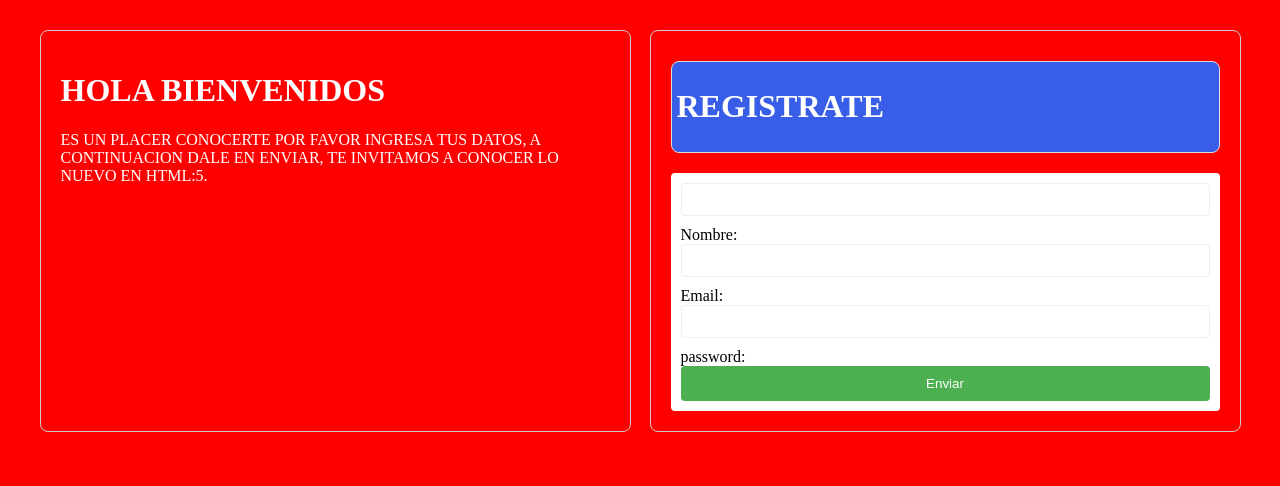
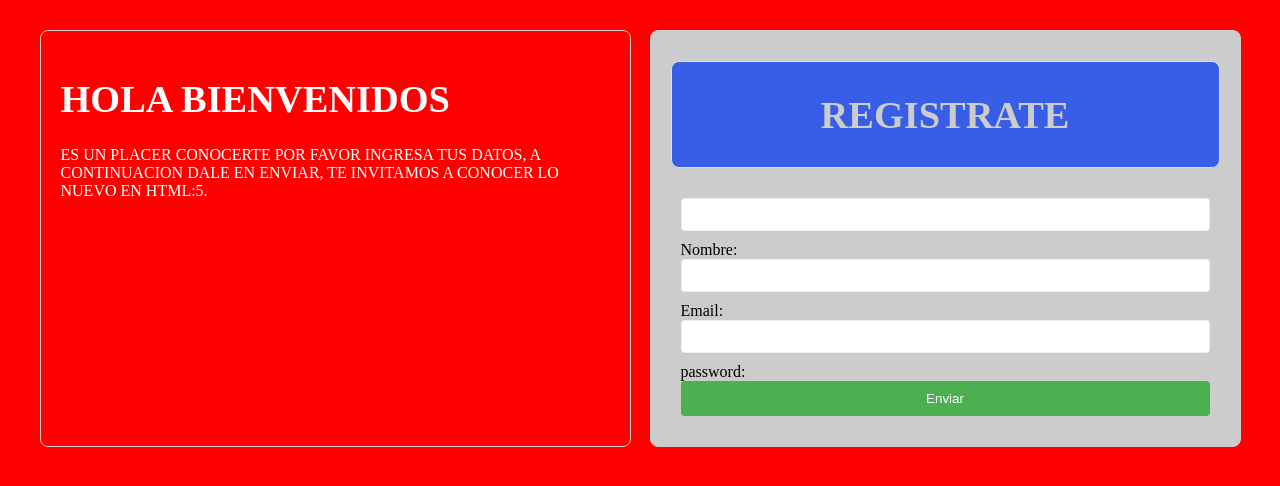
Before and after one commit to cleverman79/web, a plain HTML site: page index.html in a window 1280 px wide. Drawn offline with Linux system fonts and the light colour scheme.

Commit message:
pagina web corregida

```diff
--- a/index.html
+++ b/index.html
@@ -10,18 +10,12 @@
             padding: 10px;
             background-color: red;
             color: white;
+            display: flex;
+            justify-content: space-around;
+            padding: 20px;
 
         }
 
-
-
-
-
-        body {
-            display: flex;
-            justify-content: space-around;
-            padding: 20px;
-        }
 
         .column1 {
             width: 45%;
@@ -30,10 +24,13 @@
             border-radius: 8px;
         }
         .column2 {
+
             width: 45%;
             padding: 20px;
             border: 1px solid #ccc;
             border-radius: 8px;
+            color: black;
+            background-color: #ccc;
         }
 
         .card {
@@ -43,13 +40,16 @@
             margin-top: 10px;
             border-radius: 8px;
             background-color: #385ee7;
+            color: #ccc;
+            text-align: center; /* Centro el texto */
+
         }
 
         form {
             padding: 10px;
             display: flex;
             flex-direction: column;
-            background-color: white;
+
             color: black;
             border-radius: 4px;
         }
@@ -59,8 +59,6 @@
             padding: 8px;
             border: 1px solid #201d1d12;
             border-radius: 4px;
-
-            background-color: white;
             cursor: pointer;
         }
 
@@ -72,13 +70,15 @@
             border-radius: 4px;
             cursor: pointer;
         }
-
-
-
+        h1{
+            font-size: 3vw;
+        }
 
         button:hover {
             background-color: #45a049;
         }
+
+
     </style>
 </head>
 <body>
@@ -99,19 +99,12 @@
             <input type="text" id="nombre" name="nombre" required>
             <label for="nombre">Nombre:</label>
 
-
-
             <input type="email" id="email" name="email" required>
             <label for="email">Email:</label>
 
             <input type="password" id="password" name="password" required></textarea>
             <label for="password">password:</label>
 
-
-
-
-
-
             <button type="submit">Enviar</button>
         </form>
     </div>
```
